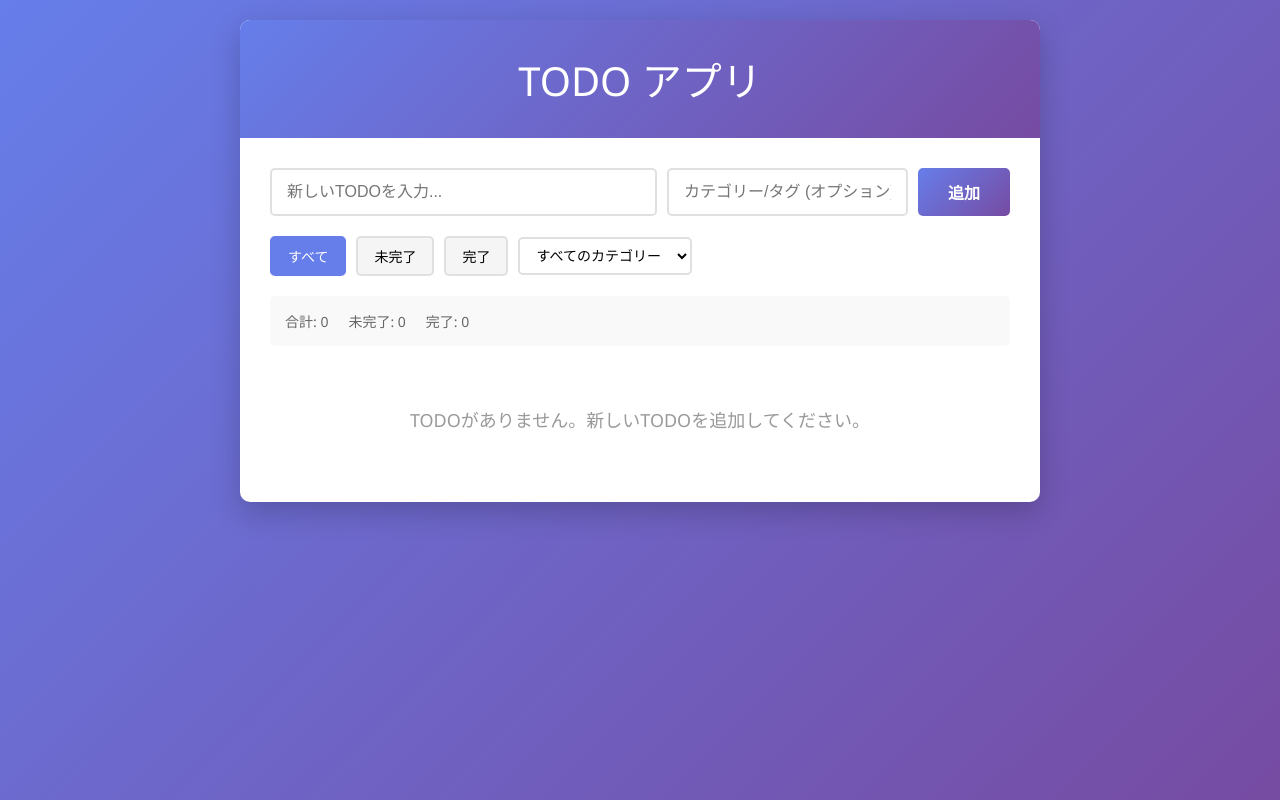
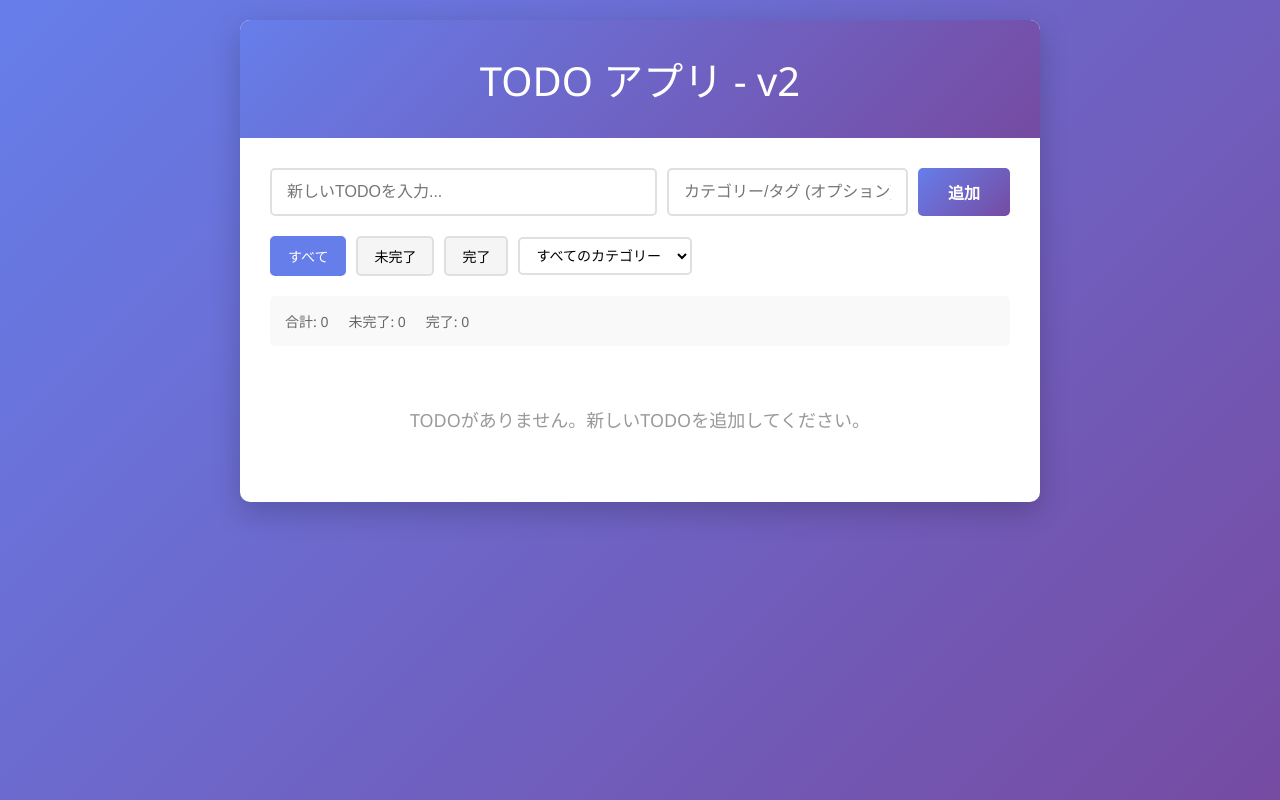
Before and after one commit to mailingsnd/CCtodo, a plain HTML site: page index.html in a window 1280 px wide. Drawn offline with Linux system fonts and the light colour scheme.

Commit message:
Test: Vercel自動デプロイのテスト

```diff
--- a/index.html
+++ b/index.html
@@ -9,7 +9,7 @@
 <body>
     <div class="container">
         <header>
-            <h1>TODO アプリ</h1>
+            <h1>TODO アプリ - v2</h1>
         </header>
 
         <main>
```
